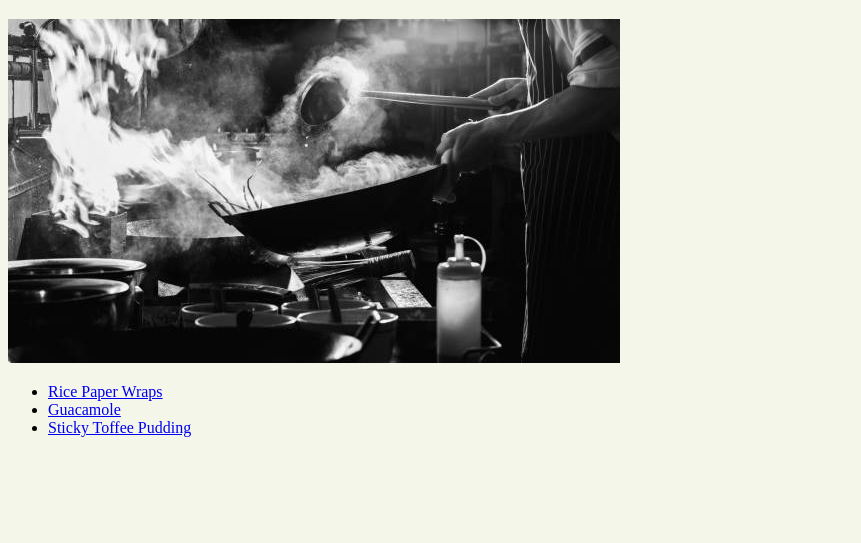
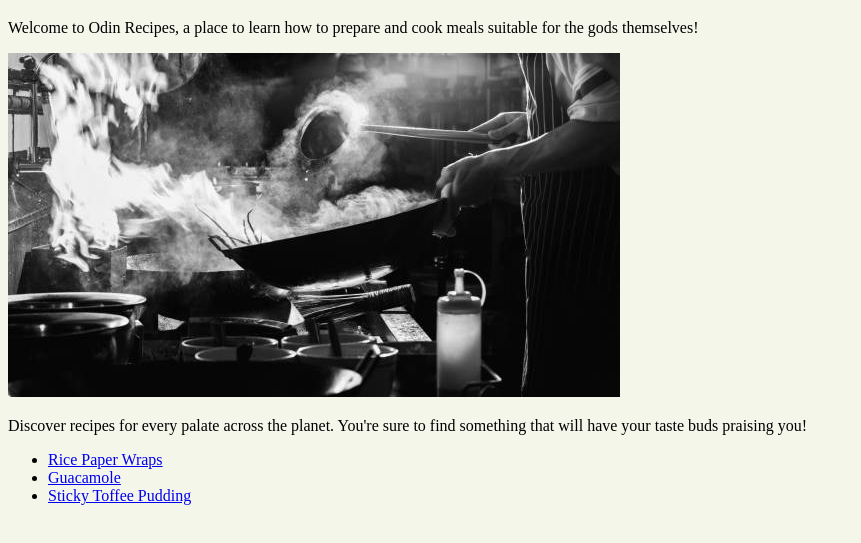
Before and after one commit to Tasha1235813/odin-recipes, a plain HTML site: page index.html in a window 1280 px wide. Shown: the part 61-604 px from the top of the page, without its empty margins (0-861 px from the left). Drawn offline with Linux system fonts and the light colour scheme.

Commit message:
Finalize initial CSS design

```diff
--- a/index.html
+++ b/index.html
@@ -11,8 +11,11 @@
 <body>
 
     <h1>Odin Recipes</h1>
+        <p> Welcome to Odin Recipes, a place to learn how to prepare and cook meals suitable for the gods themselves! </p>
 
-<img class="photo" src="../odin-recipes/images/cooking.jpg" alt="A chef prepares food over a steaming frying pan.">
+    <img class="photo" src="../odin-recipes/images/cooking.jpg" alt="A chef prepares food over a steaming frying pan.">
+
+        <p> Discover recipes for every palate across the planet. You're sure to find something that will have your taste buds praising you! </p>
 
         <ul>
             <li><a href="./recipes/rice-paper-wraps.html"> Rice Paper Wraps </a></li>
--- a/styles.css
+++ b/styles.css
@@ -20,4 +20,3 @@ h3 {
 img {
     width: 612px;
     height:auto;
-}
```
